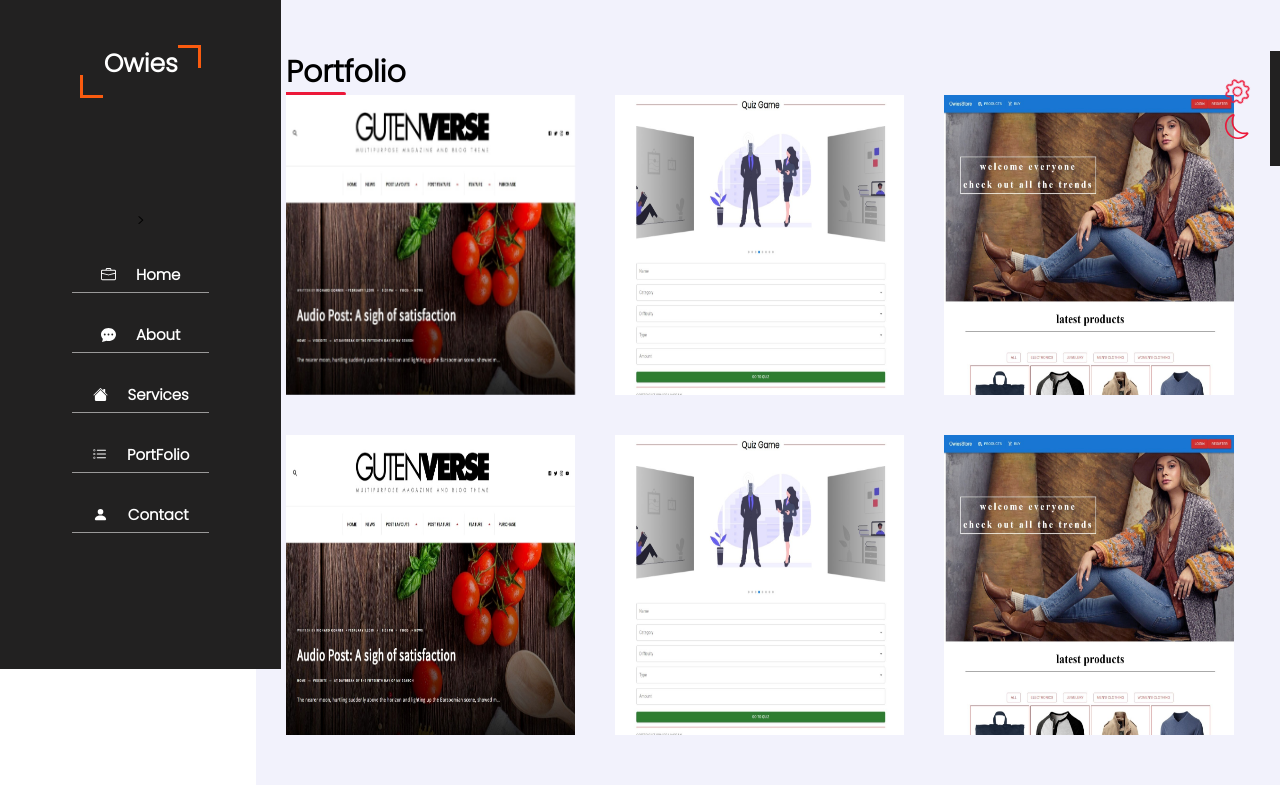
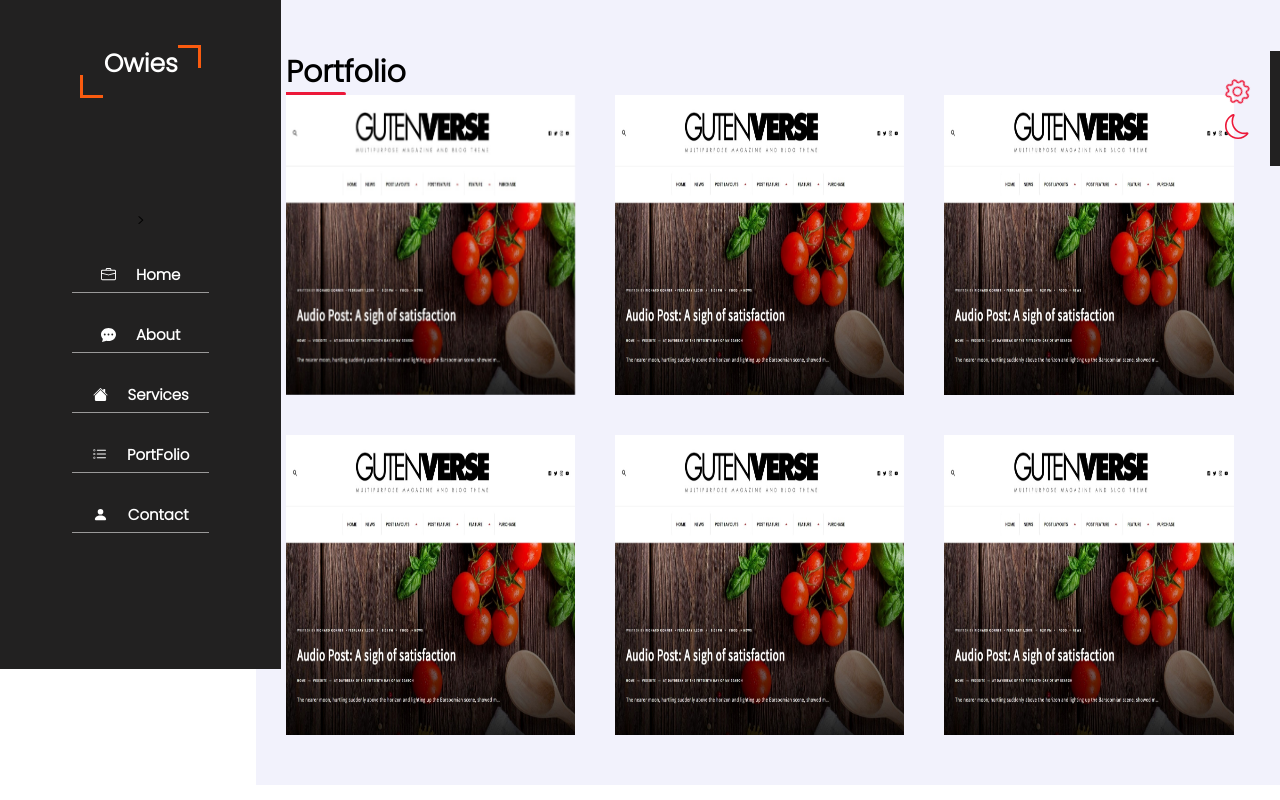
Before and after one commit to uwais-hasan/test-portfolio, a React (Create React App) app: page /Portfolio in a window 1280 px wide. Built offline with nearby package versions, Linux system fonts and the light colour scheme.

Commit message:
add build

```diff
--- a/src/Pages/Portfolio/Portfolio.js
+++ b/src/Pages/Portfolio/Portfolio.js
@@ -26,15 +26,7 @@ const Portfolio = () => {
                    </div>
                 </div>
                 <div className='row'>
-                    <img src='./Img/project-2.jpeg'/>
-                    <div className='icons'>
-                        <a  href='https://github.com/owies-hassan/owies-newsletter'>  <Github fontSize='50px' color='white'/></a>
-                        <a  href='http://owies-h-template.surge.sh'>   <Globe fontSize='50px' color='white'/></a>
-
-                    </div>
-                </div>
-                <div className='row'>
-                    <img src='./Img/project-3.jpeg'/>
+                    <img src='./Img/project-1.jpeg'/>
                     <div className='icons'>
                         <a  href='https://github.com/owies-hassan/owies-newsletter'>  <Github fontSize='50px' color='white'/></a>
                         <a  href='http://owies-h-template.surge.sh'>   <Globe fontSize='50px' color='white'/></a>
@@ -50,7 +42,7 @@ const Portfolio = () => {
                     </div>
                 </div>
                 <div className='row'>
-                    <img src='./Img/project-2.jpeg'/>
+                    <img src='./Img/project-1.jpeg'/>
                     <div className='icons'>
                         <a  href='https://github.com/owies-hassan/owies-newsletter'>  <Github fontSize='50px' color='white'/></a>
                         <a  href='http://owies-h-template.surge.sh'>   <Globe fontSize='50px' color='white'/></a>
@@ -58,7 +50,15 @@ const Portfolio = () => {
                     </div>
                 </div>
                 <div className='row'>
-                    <img src='./Img/project-3.jpeg'/>
+                    <img src='./Img/project-1.jpeg'/>
+                    <div className='icons'>
+                        <a  href='https://github.com/owies-hassan/owies-newsletter'>  <Github fontSize='50px' color='white'/></a>
+                        <a  href='http://owies-h-template.surge.sh'>   <Globe fontSize='50px' color='white'/></a>
+
+                    </div>
+                </div>
+                <div className='row'>
+                    <img src='./Img/project-1.jpeg'/>
                     <div className='icons'>
                         <a  href='https://github.com/owies-hassan/owies-newsletter'>  <Github fontSize='50px' color='white'/></a>
                         <a  href='http://owies-h-template.surge.sh'>   <Globe fontSize='50px' color='white'/></a>
```
Also changed, not shown: 1 other file (tests, documents, lock files or other folders).
